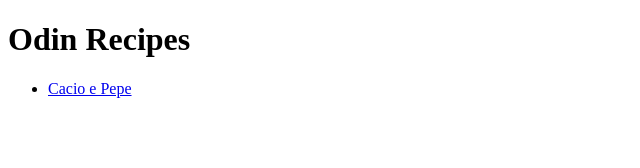
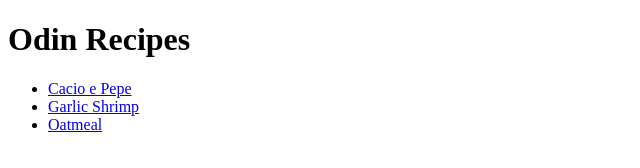
Before and after one commit to winterbark/odin-recipes, a plain HTML site: page index.html in a window 1280 px wide. Shown: the whole page, without its empty margins (0-640 px from the left). Drawn offline with Linux system fonts and the light colour scheme.

Commit message:
Add links to recipes

```diff
--- a/index.html
+++ b/index.html
@@ -8,6 +8,8 @@
         <h1>Odin Recipes</h1>
         <ul>
             <li><a href="./recipes/cacio-e-pepe.html">Cacio e Pepe</a></li>
-            </ul>
+            <li><a href="./recipes/garlic-shrimp.html">Garlic Shrimp</a></li>
+            <li><a href="./recipes/oatmeal.html">Oatmeal</a></li>
+        </ul>
     </body>
 </html>
```
